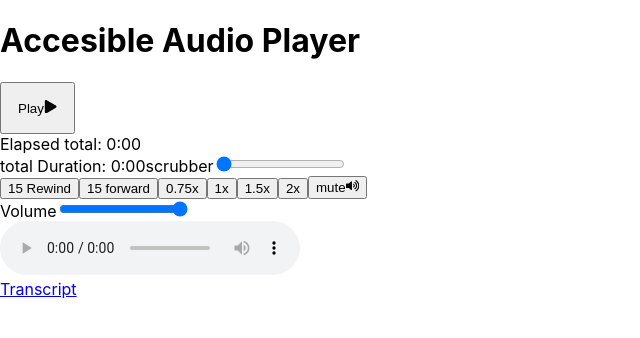
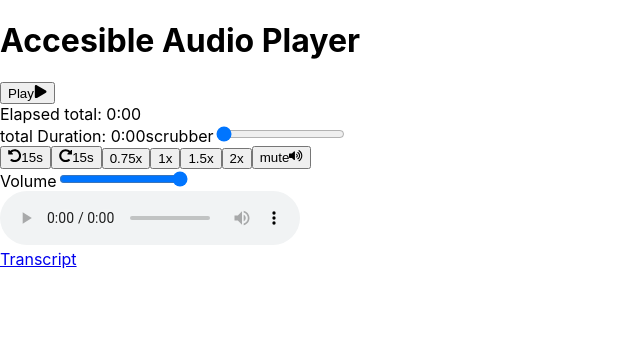
Before and after one commit to myplancash/react-audio-player, a React (Create React App) app: page / in a window 1280 px wide. Shown: the top 338 px of the page, without its empty margins (0-640 px from the left). Built offline with nearby package versions, Linux system fonts and the light colour scheme.

Commit message:
Implemented a Volume Range with an onChange Event

```diff
--- a/src/components/audio-player.js
+++ b/src/components/audio-player.js
@@ -1,5 +1,5 @@
 import React, { useRef, useState } from 'react';
-import { FaPlay, FaPause, FaVolumeMute, FaVolumeUp } from 'react-icons/fa'
+import { FaPlay, FaPause, FaVolumeMute, FaVolumeUp, FaUndoAlt, FaRedoAlt } from 'react-icons/fa'
 
 const formatTime = (time) => {
   // Hours, minutes and seconds
@@ -32,7 +32,7 @@ const AudioPlayer = ({src, transcript}) => {
   const [duration, setDuration] = useState(0)
   const [mediaTime, setMediaTime] = useState(0)
   const [isMuted, setIsMuted] = useState(false)
-  const [ volume, setVolume] = useState(1)
+  const [volume, setVolume] = useState(1)
 
 
   // Create a play button that toggles play and pause
@@ -95,12 +95,10 @@ const AudioPlayer = ({src, transcript}) => {
     audioRef.current.volume = newVolume
   }
 
-
-
   return (
     <>
     <div className='audio' onClick={togglePlaying}>
-      <button style={{padding: '1rem', margin:'auto 0'}}>
+      <button>
         {isPlaying ? (
         <>
           <span className='visually-hidden'>Pause</span>
@@ -124,8 +122,19 @@ const AudioPlayer = ({src, transcript}) => {
         min={0}
         max={duration}
       /> <br/>
-      <button onClick={onRewind}>15 Rewind</button>
-      <button onClick={onFastForward}>15 forward</button>
+
+      {/* Redo and Rewind Buttons */}
+      <button aria-label='Rewind 15 seconds' onClick={onRewind}>
+        <FaUndoAlt aria-hidden='true'/>
+        <span>15s</span>
+      </button>
+
+      <button arial-label='Redo 15 seconds' onClick={onFastForward}>
+        <FaRedoAlt aria-hidden="true" onClick={onFastForward} />
+        <span>15s</span>
+      </button>
+
+      {/* Map over the rates */}
       {rates.map((rate) => (
         <button key={rate} onClick={() => onRateChange(rate)}>{rate}x</button>
       ))}
@@ -133,13 +142,13 @@ const AudioPlayer = ({src, transcript}) => {
       <button onClick={onMuted}>{isMuted ?
       (
         <>
-        <span className='visually-hidden'>Unmuted</span>
-        <FaVolumeMute aria-hidden='true'/>
+          <span className='visually-hidden'>Unmuted</span>
+          <FaVolumeMute aria-hidden='true'/>
         </>
       ) : (
         <>
-        <span className='visually-hidden'>mute</span>
-        <FaVolumeUp aria-hidden='true'/>
+          <span className='visually-hidden'>mute</span>
+          <FaVolumeUp aria-hidden='true'/>
         </>
 
       )}
```
